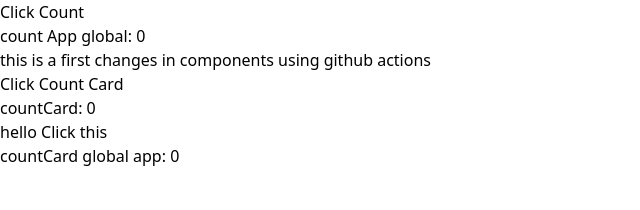
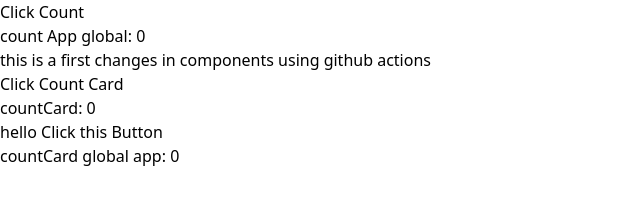
Before and after one commit to dionfananie/bun-vite, a React (Vite) app: page / in a window 1280 px wide. Shown: the top 210 px of the page, without its empty margins (0-640 px from the left). Built offline with nearby package versions, Linux system fonts and the light colour scheme.

Commit message:
feat(chore): playing artifacts

```diff
--- a/src/components/Button.tsx
+++ b/src/components/Button.tsx
@@ -4,7 +4,7 @@ const Button = ({ text }: { text: string }) => {
       type="button"
       className="text-white bg-blue-700 hover:bg-blue-800 font-medium rounded-lg text-sm px-5 py-2.5 mr-2 mb-2"
     >
-      {text} Click this
+      {text} Click this Button
     </button>
   );
 };
```
